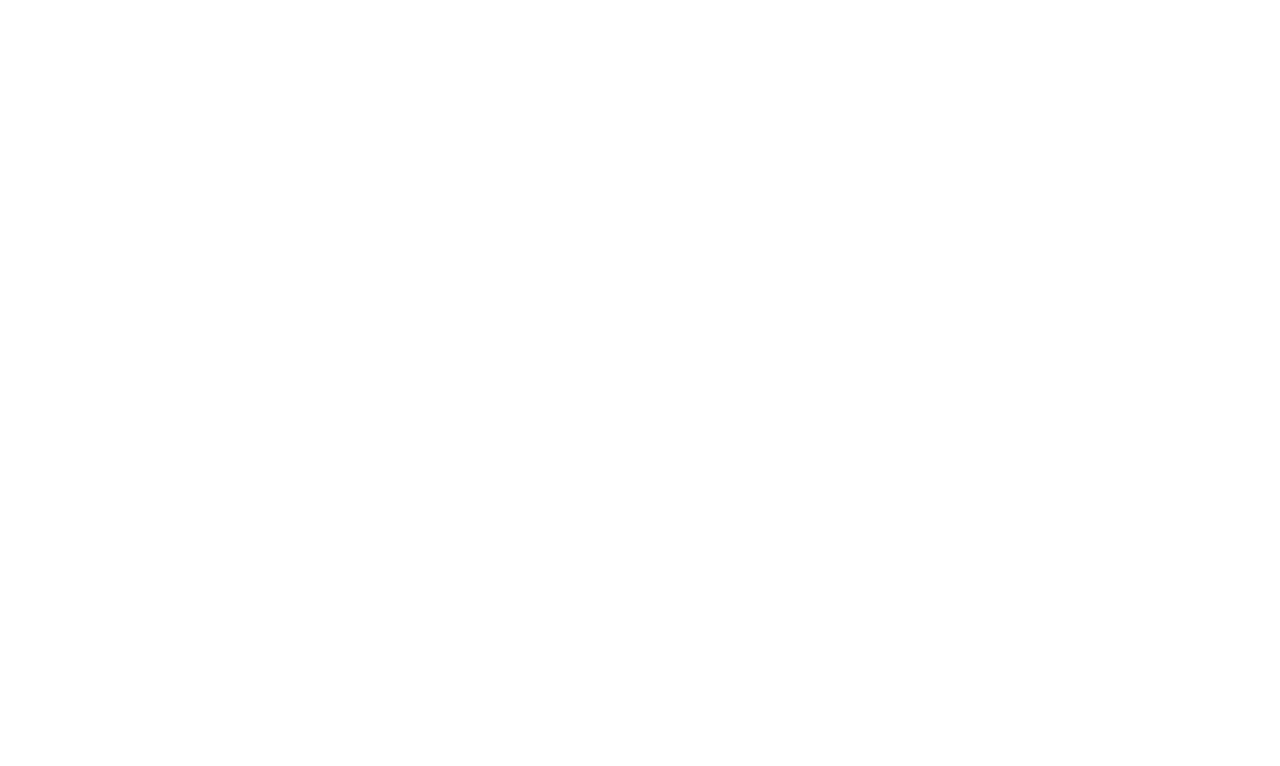
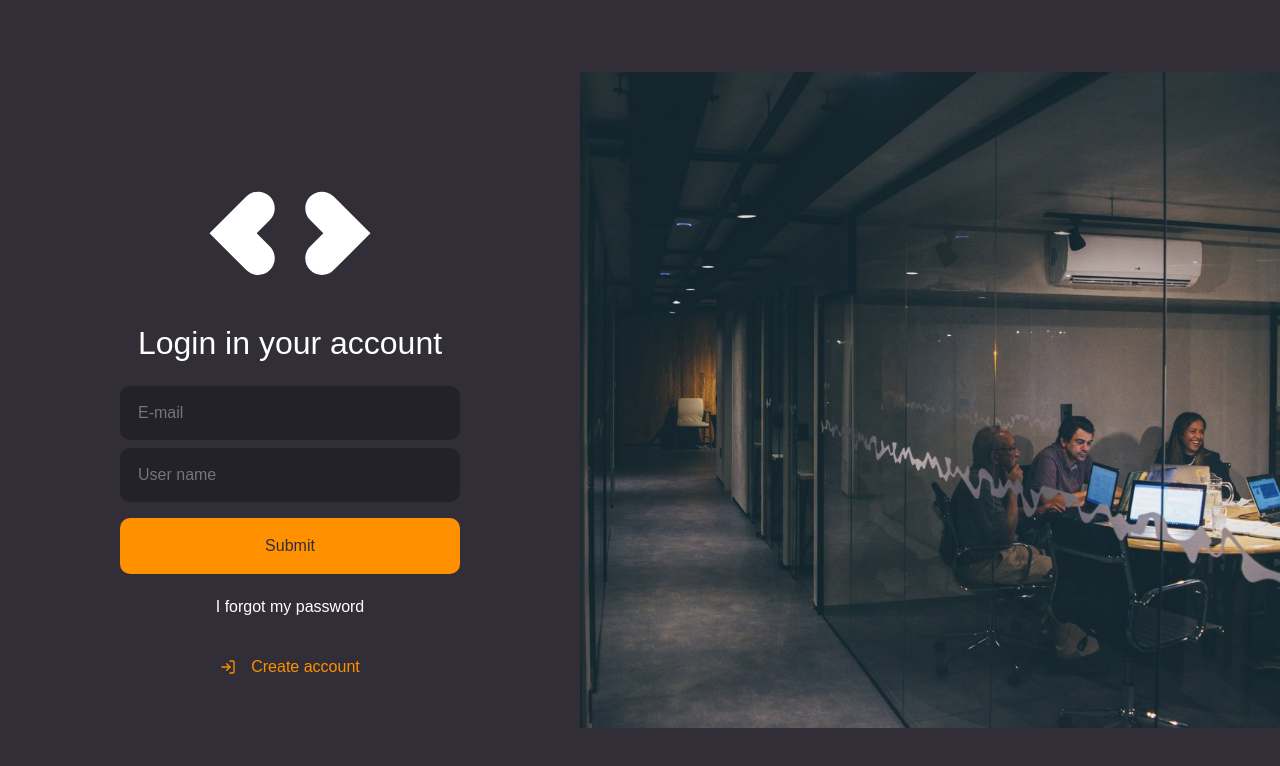
Before and after one commit to diebraga/project2, a React (Create React App) app in the folder i-dont-know/: page /login in a window 1280 px wide. Shown: the top 766 px of the page. Built offline with nearby package versions, Linux system fonts and the light colour scheme.

Commit message:
login layout finished

```diff
--- a/i-dont-know/package.json
+++ b/i-dont-know/package.json
@@ -10,6 +10,7 @@
     "react": "^16.13.1",
     "react-dom": "^16.13.1",
     "react-dropzone": "^10.2.2",
+    "react-icons": "^3.10.0",
     "react-router-dom": "^5.2.0",
     "react-scripts": "3.4.1",
     "styled-components": "^5.1.0",
--- /dev/null
+++ b/i-dont-know/src/_signin/index.tsx
@@ -0,0 +1,41 @@
+import React from 'react';
+
+import { TiCode } from 'react-icons/ti';
+import { FiLogIn } from 'react-icons/fi';
+
+import { Container, Content, Background } from './styles';
+
+const SignIn: React.FC = () => {
+  return (
+    <>
+      <Container>
+        <Content>
+          <TiCode size={200} />
+
+          <form>
+            <h1>Login in your account</h1>
+
+            <input placeholder="E-mail" />
+
+            <input type="password" placeholder="User name" />
+
+            <button type="submit">Submit</button>
+
+            <br />
+            <a href="">I forgot my password</a>
+          </form>
+          <br />
+
+          <a href="">
+            <FiLogIn />
+            Create account
+          </a>
+        </Content>
+
+        <Background />
+      </Container>
+    </>
+  );
+};
+
+export default SignIn;
--- /dev/null
+++ b/i-dont-know/src/_signin/styles.ts
@@ -0,0 +1,99 @@
+import styled from 'styled-components';
+import { shade } from 'polished';
+
+import loginBackground from '../_assets/background.jpg';
+
+export const Container = styled.div`
+  height: 100vh;
+
+  display: flex;
+  align-items: stretch;
+`;
+
+export const Content = styled.div`
+  display: flex;
+  flex-direction: column;
+  align-items: center;
+
+  place-content: center;
+
+  width: 100%;
+  max-width: 580px;
+
+  form {
+    margin: 80px, 0;
+    width: 340px;
+    text-align: center;
+  }
+
+  h1 {
+    margin-bottom: 24px;
+  }
+
+  input {
+    background: #232129;
+    border-radius: 10px;
+    border: 2px solid #232129;
+    padding: 16px;
+    width: 100%;
+    color: #fff;
+
+    & + input {
+      margin-top: 8px;
+    }
+  }
+
+  button {
+    background: #ff9000;
+    height: 56px;
+    border-radius: 10px;
+    border: 0;
+    color: #312e38;
+    padding: 0 16px;
+    width: 100%;
+    font-weight: 500;
+    margin-top: 16px;
+    transition: background-color 0.2s;
+
+    &:hover {
+      background: ${shade(0.2, '#ff9000')};
+    }
+  }
+
+  a {
+    color: #fff;
+    transition: color 0.2s;
+    display: block;
+    margin-top: 24px;
+    text-decoration: none;
+
+    &:hover {
+      color: ${shade(0.2, '#fff')};
+    }
+  }
+
+  > a {
+    color: #ff9000;
+    transition: color 0.2s;
+    display: block;
+    margin-top: 24px;
+    text-decoration: none;
+
+    display: flex;
+    align-items: center;
+
+    svg {
+      margin-right: 15px;
+    }
+
+    &:hover {
+      color: ${shade(0.2, '#ff9000')};
+    }
+  }
+`;
+
+export const Background = styled.div`
+  flex: 1;
+  background: url(${loginBackground}) no-repeat center;
+  background-size: 150%;
+`;
--- a/i-dont-know/src/routes/index.tsx
+++ b/i-dont-know/src/routes/index.tsx
@@ -1,11 +1,13 @@
 import React from 'react';
 import { Switch, Route } from 'react-router-dom';
 
+import SignIn from '../_signin';
 import Main from '../main';
 
 export const Routes: React.FC = () => (
   <Switch>
     <Route path="/" exact component={Main} />
+    <Route path="/login" component={SignIn} />
   </Switch>
 );
 
--- a/i-dont-know/src/styles/globals.ts
+++ b/i-dont-know/src/styles/globals.ts
@@ -9,11 +9,17 @@
   }
 
   body {
+    background: #312E38;
+    color: #fff;
     -webkit-font-smoothing: antialiased;
   }
 
   body, input, button {
     font: 16px sans-serif;
+  }
+
+  h1, h2, h3, h4, h5, h6, strong {
+    font-weight: 500;
   }
 
   button {
```
Also changed, not shown: i-dont-know/src/_assets/background.jpg (added), 1 other file (tests, documents, lock files or other folders).
